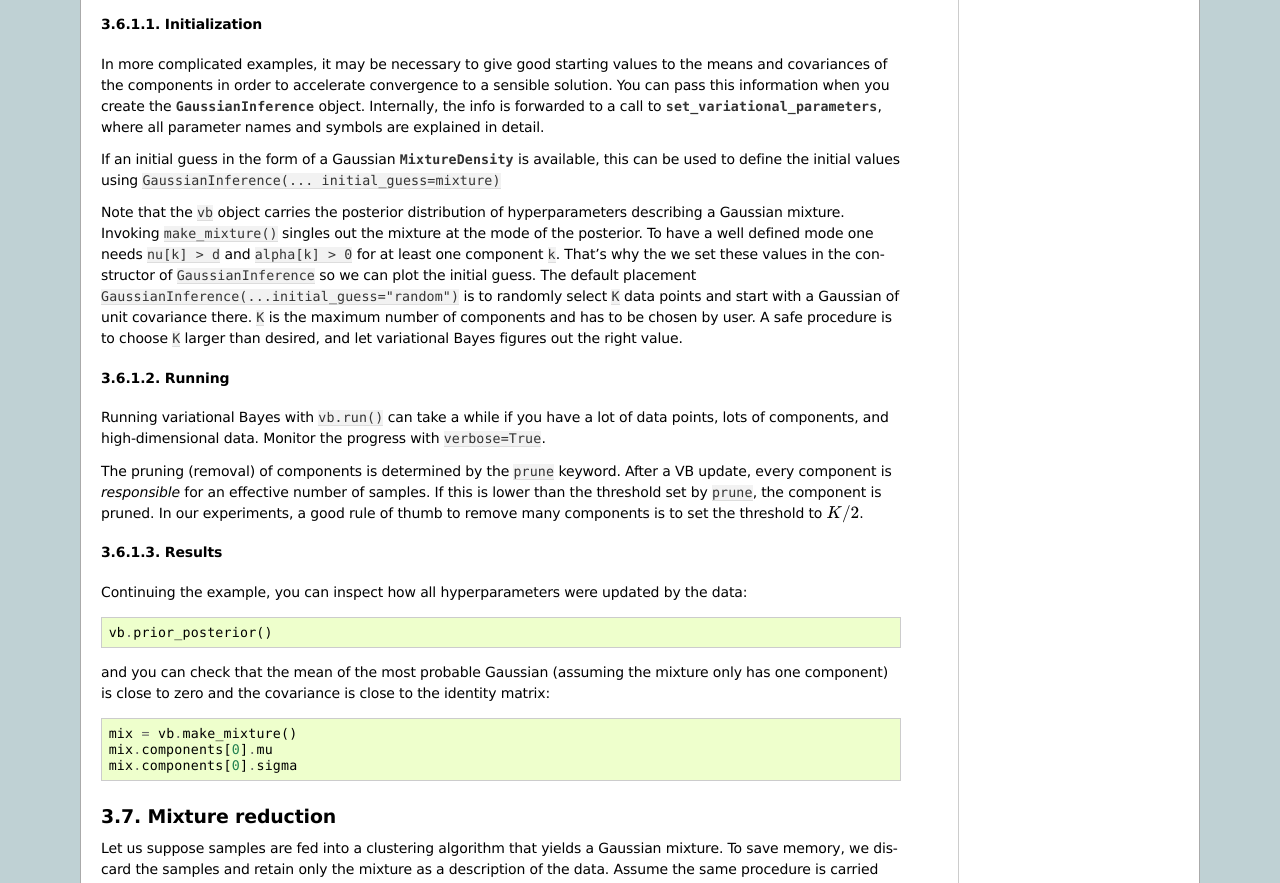
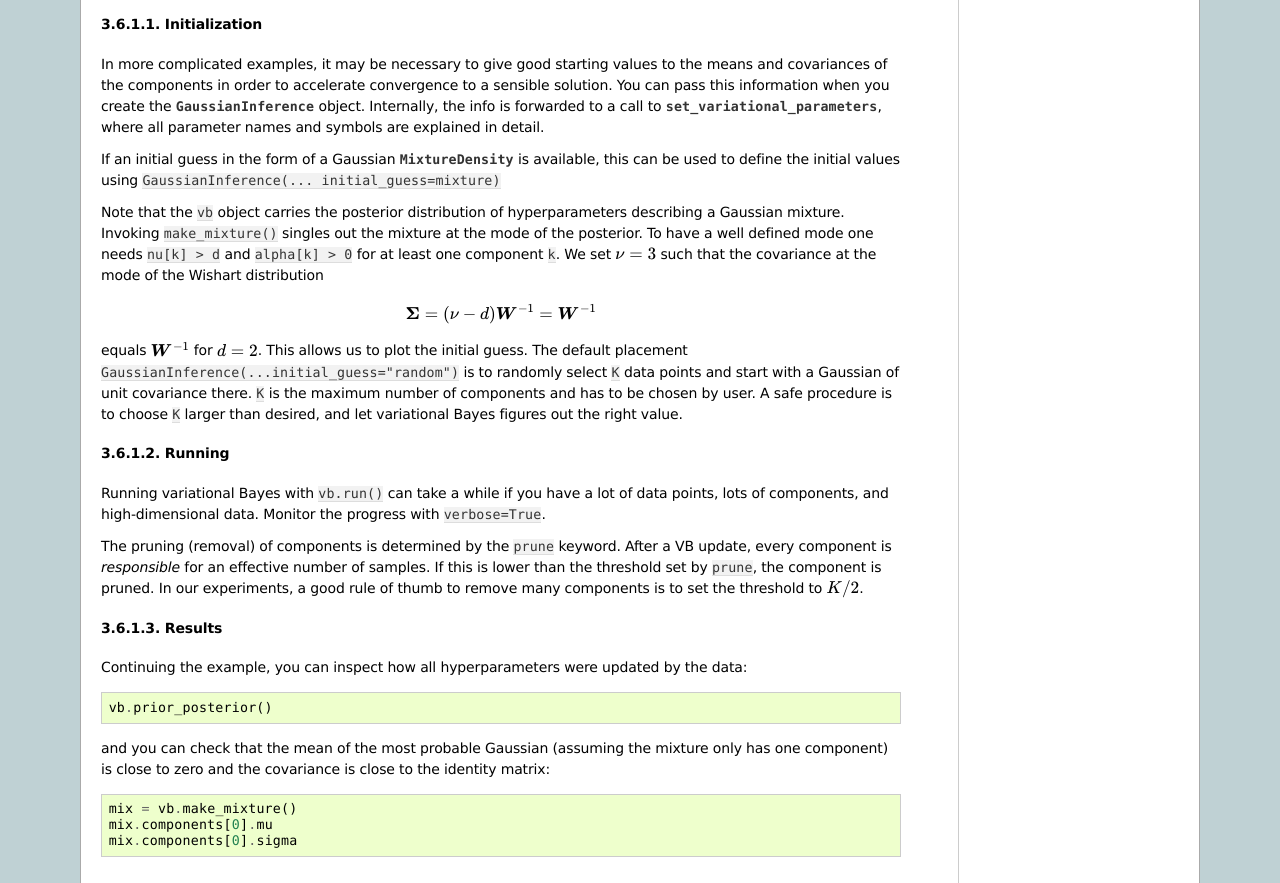
Before and after one commit to pypmc/pypmc, a Sphinx documentation site: the page built from doc/user_guide.rst, in a window 1280 px wide and 900 px high, scrolled down 6137 px, cut to the strip 17-900 px from the top of the window. Built offline with Sphinx 7.4.7, drawn with Linux system fonts in a browser that asks for light colours; formulas are drawn with MathJax 3.

Commit message:
[doc] Fix variational Bayes example in user guide

```diff
--- a/doc/user_guide.rst
+++ b/doc/user_guide.rst
@@ -461,7 +461,7 @@
    K = 6
    vb = GaussianInference(data, components=K,
                           alpha=10*np.ones(K),
-                          nu=5*np.ones(K))
+                          nu=3*np.ones(K))
 
    # plot data and initial guess
    plt.subplot(1, 2, 1)
@@ -489,14 +489,6 @@
    plt.title('Final')
    plt.show()
 
-.. todo::
-
-   How is covariance chosen? From the plot, it is not a unit matrix
-
-.. todo::
-
-   Replace ~ by lower heading hierarchy below
-
 Initialization
 ^^^^^^^^^^^^^^
 
@@ -518,11 +510,16 @@
 hyperparameters describing a Gaussian mixture. Invoking
 ``make_mixture()`` singles out the mixture at the mode of the
 posterior. To have a well defined mode one needs ``nu[k] > d`` and
-``alpha[k] > 0`` for at least one component ``k``. That's why the we
-set these values in the constructor of ``GaussianInference`` so we can
+``alpha[k] > 0`` for at least one component ``k``. We set :math:`\nu=3`
+such that the covariance at the mode of the Wishart distribution
+
+.. math::
+   \boldsymbol{\Sigma} = (\nu - d) \boldsymbol{W}^{-1} = \boldsymbol{W}^{-1}
+
+equals :math:`\boldsymbol{W}^{-1}` for :math:`d=2`. This allows us to
 plot the initial guess. The default placement
-``GaussianInference(...initial_guess="random")`` is to randomly
-select ``K`` data points and start with a Gaussian of unit covariance
+``GaussianInference(...initial_guess="random")`` is to randomly select
+``K`` data points and start with a Gaussian of unit covariance
 there. ``K`` is the maximum number of components and has to be chosen
 by user. A safe procedure is to choose ``K`` larger than desired, and
 let variational Bayes figures out the right value.
```
Also changed, not shown: other parts of doc/user_guide.rst (+1 -1 lines).
